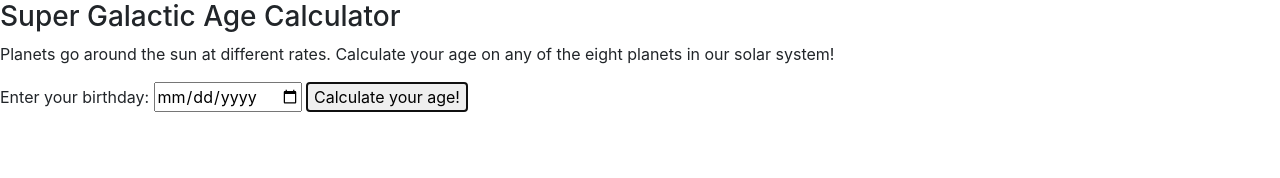
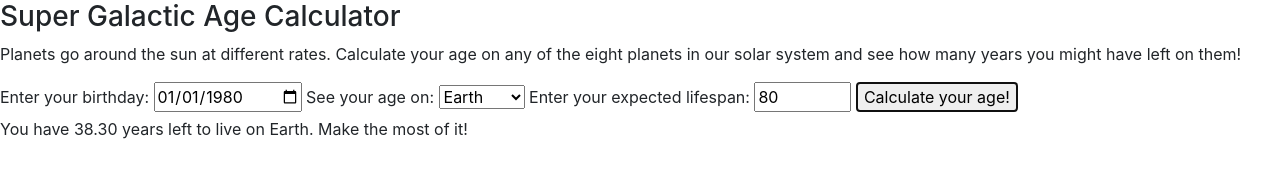
Before and after one commit to benjaminw1030/super-galactic-age-calculator, a website built with webpack: page src/index.html in a window 1280 px wide. Both pictures are taken after a click on the button "Calculate your age!". Built offline with nearby package versions, Linux system fonts and the light colour scheme.

Commit message:
complete basic UI

```diff
--- a/src/index.html
+++ b/src/index.html
@@ -5,12 +5,24 @@
 </head>
 <body>
   <h3>Super Galactic Age Calculator</h3>
-  <p>Planets go around the sun at different rates. Calculate your age on any of the eight planets in our solar system!</p>
+  <p>Planets go around the sun at different rates. Calculate your age on any of the eight planets in our solar system and see how many years you might have left on them!</p>
   <form id="calculator-form">
     <label for="birthday">Enter your birthday:</label>
-    <input id="birthday" type="date" name="birthday">
+    <input id="birthday" type="date" name="birthday" value = "1980-01-01">
+    <label for="planet">See your age on:</label>
+    <select name="planet" id="planet">
+      <option value="Earth">Earth</option>
+      <option value="Mercury">Mercury</option>
+      <option value="Venus">Venus</option>
+      <option value="Mars">Mars</option>
+      <option value="Jupiter">Jupiter</option>
+    </select>
+    <label for="life-expectancy">Enter your expected lifespan:</label>
+    <input type="number" id="life-expectancy" name="life-expectancy" min="1" max="150" step="1" value="80">
     <button type="submit">Calculate your age!</button>
   </form>
-  <div id="response"></div>
+  <div id="result">
+    <p id="ytl-output"></p>
+  </div>
 </body>
 </html>
--- a/src/index.js
+++ b/src/index.js
@@ -7,7 +7,12 @@ import Calculator from './js/calculator.js';
 $(document).ready(function() {
   $('#calculator-form').submit(function(event) {
     event.preventDefault();
-    const birthday = new Calculator(date);
-    $('#response').append("<p>" + response + "</p>");
+    const currentDate = Date.now();
+    const birthday = $("#birthday").val();
+    const planet = $("#planet").val();
+    const lifeExpectancy = $("#life-expectancy").val();
+    const age = new Calculator(birthday);
+    $('#result').fadeIn();
+    $('#ytl-output').text(age.yearsToLiveOutput(planet, lifeExpectancy, currentDate));
   });
 });
```
